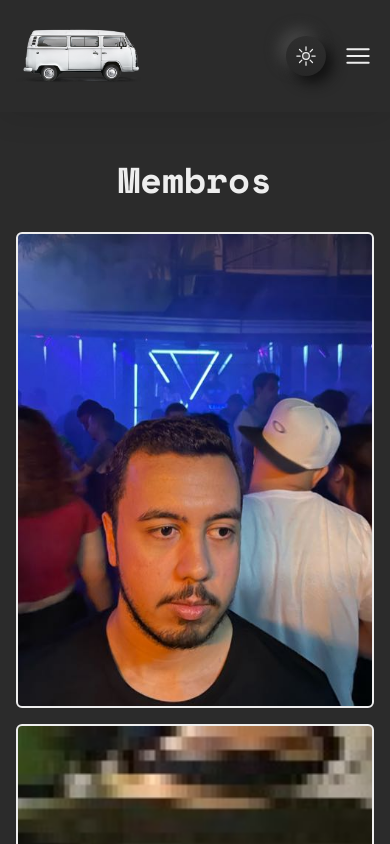
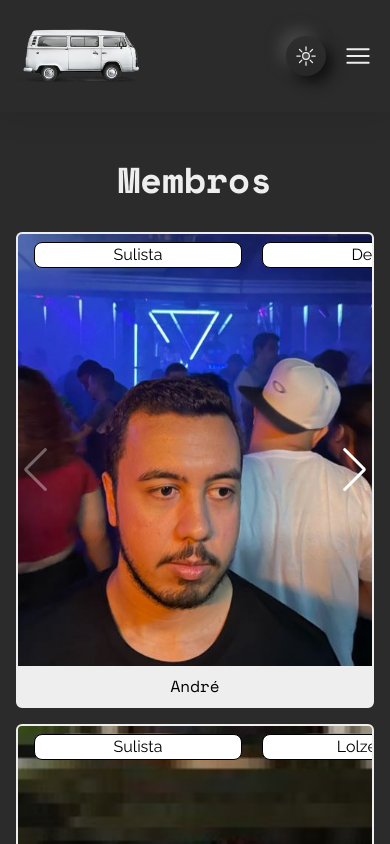
Before and after one commit to andresconobre/kombao, a Vue app: page /membros in a window 390 px wide. Shown: the top 844 px of the page. Built offline with nearby package versions, Linux system fonts and the light colour scheme.

Commit message:
Alterações CSS Membros

```diff
--- a/src/assets/main.css
+++ b/src/assets/main.css
@@ -21,7 +21,7 @@
 }
 
 .swiper-button-prev, .swiper-button-next {
-    @apply !text-white !opacity-0 group-hover:!opacity-100 transition duration-300
+    @apply !text-white lg:!opacity-0 lg:group-hover:!opacity-100 transition duration-300
 }
 
 .swiper-button-prev {
--- a/src/views/Membros.vue
+++ b/src/views/Membros.vue
@@ -18,14 +18,14 @@ const modules = ref([Navigation])
                 <div v-for="({ nome, lowername, fotos, tags }, index) in membros" :key="index">
                     <!-- <RouterLink :to="`/membros/${lowername}`"> -->
                         <swiper :slides-per-view="1" class="rounded-md group border-2 dark:border-gray-light border-gray-dark bg-gray-light relative" navigation :modules="modules">
-                            <swiper :breakpoints="{ 0:{ slidesPerView:1.5 }, 768:{ slidesPerView:2 } }" :space-between="20" loop autoplay :modules="[Autoplay]" class="!absolute w-full top-0 !px-4 mt-2 !opacity-0 group-hover:!opacity-100 transition duration-300 hover:cursor-grab">
+                            <swiper :breakpoints="{ 0:{ slidesPerView:1.5 }, 768:{ slidesPerView:2 } }" :space-between="20" loop autoplay :modules="[Autoplay]" class="!absolute w-full top-0 !px-4 mt-2 lg:!opacity-0 lg:group-hover:!opacity-100 transition duration-300 hover:cursor-grab">
                                 <swiper-slide v-for="tag in tags" :key="tag">
                                     <p class="text-center bg-white rounded-lg font-raleway text-base border border-black">{{tag}}</p>
                                 </swiper-slide>
                             </swiper>
 
                             <swiper-slide v-for="foto in fotos" :key="foto">
-                                <img :src="`/img/${lowername}/${lowername}${foto}.png`" :alt="nome" class="object-cover aspect-[3/4] h-full w-full transition duration-300 ease-in-out group-hover:-translate-y-10 z-10 relative hover:cursor-grab">
+                                <img :src="`/img/${lowername}/${lowername}${foto}.png`" :alt="nome" class="object-cover aspect-[3/4] h-full w-full transition duration-300 ease-in-out -translate-y-10 lg:-translate-y-0 lg:group-hover:-translate-y-10 z-10 relative hover:cursor-grab">
                             </swiper-slide>
                             <p class="absolute bottom-2 text-black text-center w-full">{{nome}} <img v-if="lowername === 'nicolas'" src="/img/boneco.png" alt="Boneco" class="h-4 absolute right-1 top-1/2 -translate-y-1/2"></p>
                         </swiper>
```
